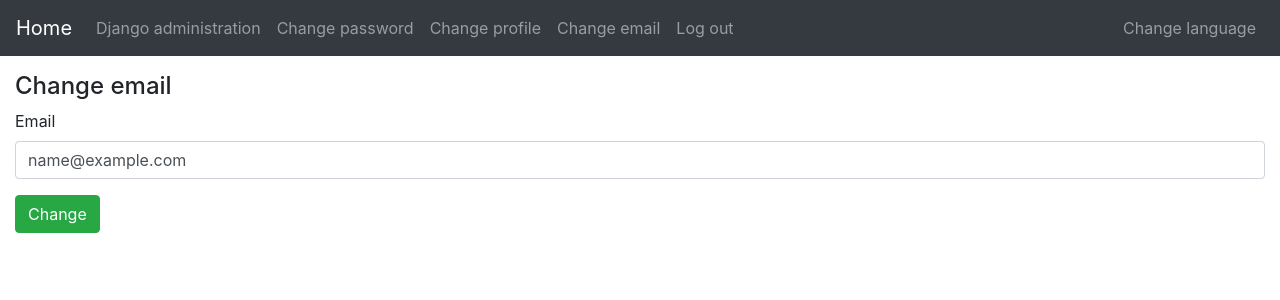
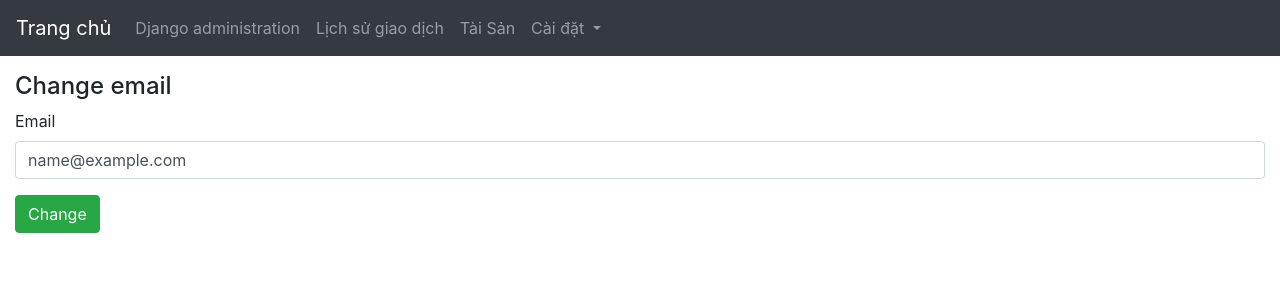
Before and after one commit to quang-ng/ams, a Django app: page /accounts/change/email/ in a window 1280 px wide. Shown: the top 300 px of the page. Run offline with Django 4.2, Linux system fonts and the light colour scheme; the visitor is signed in with stand-in values (Sample User, id 1); some libraries are stand-ins or nearby versions.

Commit message:
Update menu

```diff
--- a/source/content/templates/layouts/default/page.html
+++ b/source/content/templates/layouts/default/page.html
@@ -6,6 +6,7 @@
 
 <!DOCTYPE html>
 <html lang="{{ language_code }}">
+
 <head>
 
     <meta charset="utf-8">
@@ -25,16 +26,17 @@
 
 <body>
 
-<nav class="navbar navbar-expand-md navbar-dark bg-dark static-top">
+<nav class="navbar navbar-expand-lg navbar-dark bg-dark static-to">
+    <a class="navbar-brand" href="{% url 'index' %}">Trang chủ</a>
 
-    <a class="navbar-brand" href="{% url 'index' %}">{% trans 'Home' %}</a>
-
-    <button class="navbar-toggler" type="button" data-toggle="collapse" data-target="#navbarsExampleDefault">
+    <button class="navbar-toggler" type="button" data-toggle="collapse" data-target="#navbarNavDropdown"
+        aria-controls="navbarNavDropdown" aria-expanded="false" aria-label="Toggle navigation">
         <span class="navbar-toggler-icon"></span>
     </button>
 
-    <div class="collapse navbar-collapse" id="navbarsExampleDefault">
+    <div class="collapse navbar-collapse" id="navbarNavDropdown">
         <ul class="navbar-nav mr-auto">
+
             {% if request.user.is_authenticated %}
                 {% if request.user.is_superuser %}
                     <li class="nav-item">
@@ -42,35 +44,38 @@
                     </li>
                 {% endif %}
                 <li class="nav-item">
-                    <a class="nav-link" href="{% url 'accounts:change_password' %}">{% trans 'Change password' %}</a>
+                    <a class="nav-link" href="#">Lịch sử giao dịch</a>
                 </li>
                 <li class="nav-item">
-                    <a class="nav-link" href="{% url 'accounts:change_profile' %}">{% trans 'Change profile' %}</a>
+                    <a class="nav-link" href="#">Tài Sản</a>
+                </li>
+                <li class="nav-item dropdown mr-auto">
+                    <a class="nav-link dropdown-toggle" href="#" id="navbarDropdownMenuLink" role="button"
+                        data-toggle="dropdown" aria-haspopup="true" aria-expanded="false">
+                        Cài đặt
+                    </a>
+                    <div class="dropdown-menu" aria-labelledby="navbarDropdownMenuLink">
+                        <a class="dropdown-item" href="{% url 'accounts:change_password' %}">Đổi mật khẩu</a>
+                        <a class="dropdown-item" href="{% url 'accounts:change_profile' %}">Thông tin cá nhân</a>
+                        <a class="dropdown-item" href="{% url 'accounts:change_email' %}">Đổi email</a>
+                        <a class="dropdown-item" href="{% url 'accounts:log_out' %}">Đăng xuất</a>
+                    </div>
+                </li>
+
+            {% else %}
+                <li class="nav-item">
+                    <a class="nav-link" href="{% url 'accounts:log_in' %}">Đăng nhập</a>
                 </li>
                 <li class="nav-item">
-                    <a class="nav-link" href="{% url 'accounts:change_email' %}">{% trans 'Change email' %}</a>
-                </li>
-                <li class="nav-item">
-                    <a class="nav-link" href="{% url 'accounts:log_out' %}">{% trans 'Log out' %}</a>
-                </li>
-            {% else %}
-                <li class="nav-item">
-                    <a class="nav-link" href="{% url 'accounts:log_in' %}">{% trans 'Log in' %}</a>
-                </li>
-                <li class="nav-item">
-                    <a class="nav-link" href="{% url 'accounts:sign_up' %}">{% trans 'Create an account' %}</a>
+                    <a class="nav-link" href="{% url 'accounts:sign_up' %}">Đăng ký</a>
                 </li>
             {% endif %}
-        </ul>
 
-        <ul class="navbar-nav">
-            <li class="nav-item">
-                <a class="nav-link" href="{% url 'change_language' %}">{% trans 'Change language' %}</a>
-            </li>
+
         </ul>
     </div>
+</nav>
 
-</nav>
 
     <div class="container-fluid mt-3">
 
@@ -89,4 +94,5 @@
     <script src="{% static 'js/ie10-viewport-bug-workaround.js' %}"></script>
 
 </body>
+
 </html>
```
Lines whose indentation alone changed are shown as unchanged.
